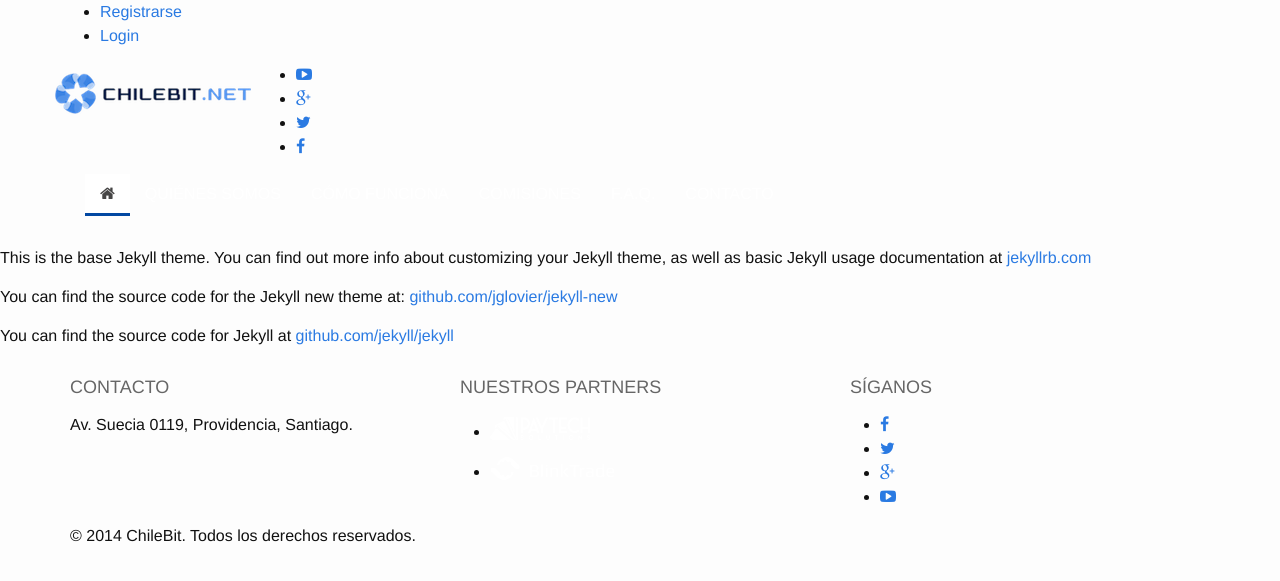
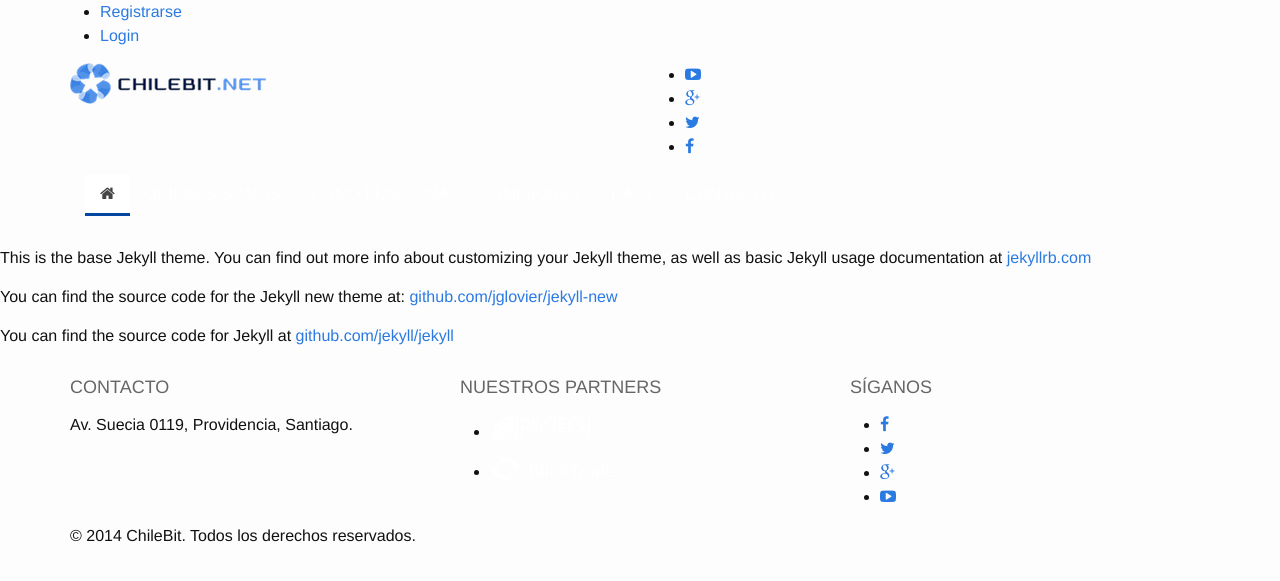
Before and after one commit to chilebit/site, a Jekyll site: the page built from about.md, in a window 1280 px wide. Shown: the top 581 px of the page. Built offline with Jekyll 4.4.1, drawn with Linux system fonts in a browser that asks for light colours.

Commit message:
Fix logo

```diff
--- a/_includes/header.html
+++ b/_includes/header.html
@@ -29,7 +29,7 @@
 		<div class="container">
 
 			<div class="row">
-				<div class="col-sm-6 navbar-brand">
+				<div class="col-sm-6">
 					<a href="index.html"><img src="img/common/logo-chilebit.png" alt="ChileBit.Net"/></a>
 				</div>
 				<div class="col-sm-6">
```
